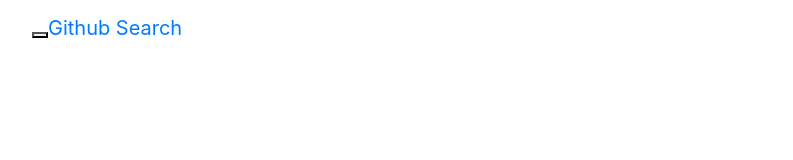
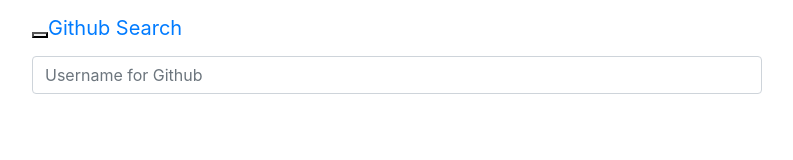
Before and after one commit to JadyVella/Developers, an Angular app: page / in a window 1280 px wide. Shown: the top 160 px of the page, without its empty margins (53-846 px from the left). Built offline with nearby package versions, Linux system fonts and the light colour scheme; no server answers.

Commit message:
Add a form in the DevelopersComponent

```diff
--- a/src/app/app.module.ts
+++ b/src/app/app.module.ts
@@ -1,5 +1,6 @@
 import { BrowserModule } from '@angular/platform-browser';
 import { NgModule } from '@angular/core';
+import { FormsModule } from '@angular/forms';
 
 import { AppRoutingModule } from './app-routing.module';
 import { AppComponent } from './app.component';
@@ -15,7 +16,8 @@ import { DevelopersService } from './developers-service/developers.service';
   imports: [
     BrowserModule,
     AppRoutingModule,
-    HttpClientModule
+    HttpClientModule,
+    FormsModule
   ],
   providers: [DevelopersService],
   bootstrap: [AppComponent]
--- a/src/app/developers/developers.component.html
+++ b/src/app/developers/developers.component.html
@@ -1,3 +1,13 @@
+<div class="row">
+    <div class="col-md-12">
+        <form>
+            <div class="form-group">
+                <input type="text" class="form-control" placeholder="Username for Github" [(ngModel)]="Username" name="Username" (keyup)="search()">
+            </div>
+        </form>
+    </div>
+</div>
+
 <div *ngIf="user">
     <div class="panel panel-default">
         <div class="panel-heading">
@@ -46,6 +56,7 @@
                                 <span class="label label-primary">{{repo.forks}} Forks</span>
                             </div>
                         </div>
+                        <hr/>
                     </div>
                 </div>
             </div>
--- a/src/app/developers/developers.component.ts
+++ b/src/app/developers/developers.component.ts
@@ -10,10 +10,13 @@ export class DevelopersComponent implements OnInit {
 
   user:any;
   repos:any;
+  username:string;
 
   constructor(private developersService:DevelopersService) {
     console.log('Developers Component Init...');
+  }
 
+  search(){
     this.developersService.getUser().subscribe(user => {
       this.user = user;
     });
```
